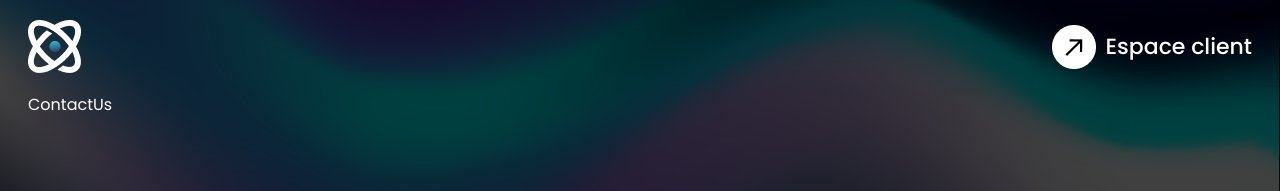
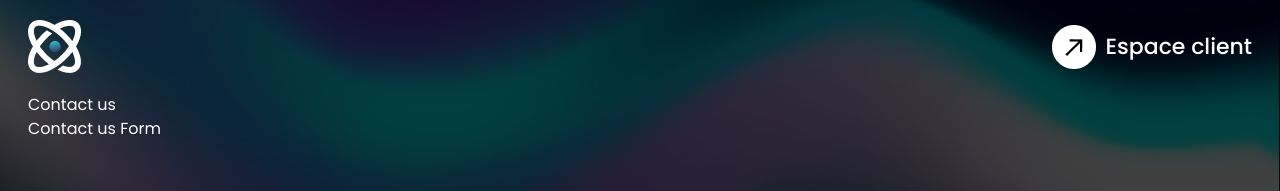
Before and after one commit to Shahriyar-Hosen/Mypay, a Next.js app: page /contact-us in a window 1280 px wide. Shown: the top 191 px of the page. Built offline with nearby package versions, Linux system fonts and the light colour scheme.

Commit message:
Contact us page setup done

```diff
--- a/src/app/(protected)/contact-us/page.tsx
+++ b/src/app/(protected)/contact-us/page.tsx
@@ -1,5 +1,10 @@
 const ContactUs = () => {
-  return <main className="min-h-screen">ContactUs</main>;
+  return (
+    <main className="min-h-screen">
+      <h1>Contact us</h1>
+      <section>Contact us Form</section>
+    </main>
+  );
 };
 
 export default ContactUs;
```
